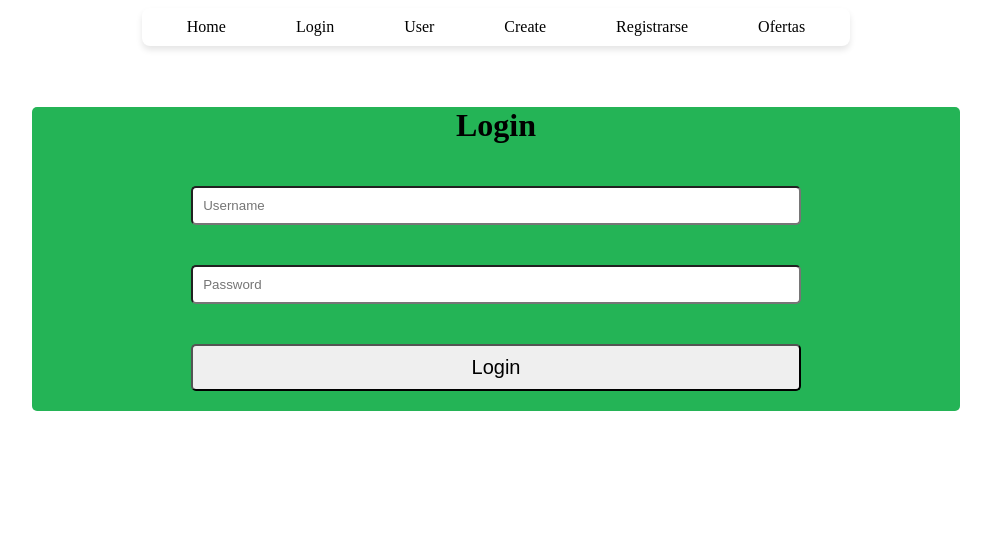
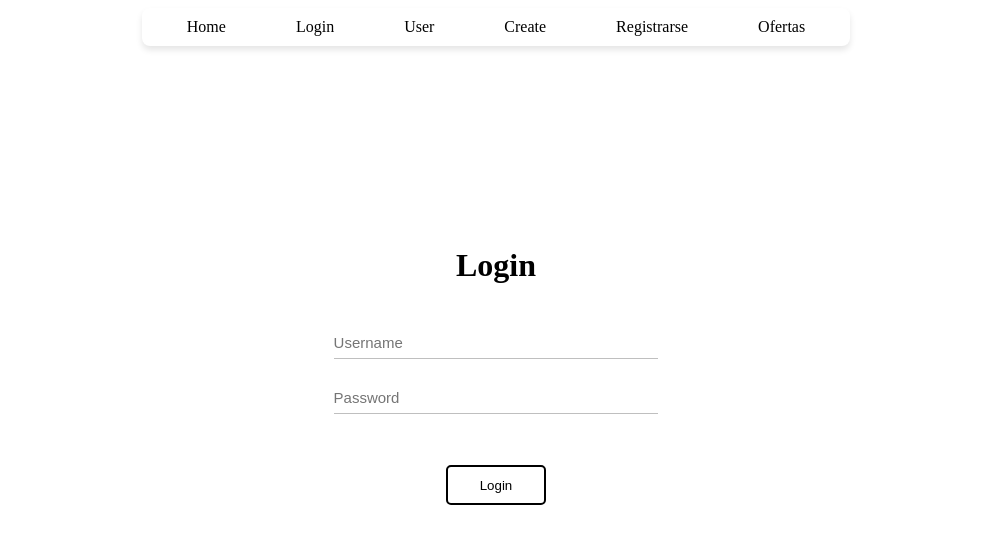
Before and after one commit to David0798C/taimFront, a React (Vite) app: page /Login in a window 1280 px wide. Shown: the top 544 px of the page, without its empty margins (144-1135 px from the left). Built offline with nearby package versions, Linux system fonts and the light colour scheme.

Commit message:
login acabao 100%

```diff
--- a/src/StyledComponents/StyledLogin.js
+++ b/src/StyledComponents/StyledLogin.js
@@ -2,8 +2,11 @@ import styled from "styled-components";
 import { Link } from "react-router-dom";
 
 export const LoginContainer = styled.div`
-  max-width: 80%;
-  background-color: #24b456;
+  max-width: 40%;
+  padding-top: 12%;
+  display: flex;
+  flex-direction: column;
+  align-items: center;
   margin: auto;
   text-align: center;
   border-radius: 5px;
@@ -14,9 +17,7 @@ export const LoginContainer = styled.div`
 
 export const LoginStyle = styled.div`
   margin: auto;
-  width: 70%;
-  display: flex;
-  flex-direction: column;
+  width: 40%;
   border-radius: 5px;
   @media (min-width: 900px) {
     width: 70%;
@@ -24,25 +25,51 @@ export const LoginStyle = styled.div`
 `;
 
 export const Input = styled.input`
-  display: block;
-  margin: 20px;
-  border-radius: 5px;
-  padding: 10px;
+  margin-top: 20px;
+  background-image: linear-gradient(#64e320, #64e320),
+    linear-gradient(#bfbfbf, #bfbfbf);
+  border: 0 none;
+  border-radius: 0;
+  box-shadow: none;
+  float: none;
+  background-color: transparent;
+  background-position: center bottom, center calc(100% - 1px);
+  background-repeat: no-repeat;
+  background-size: 0 2px, 100% 1px;
+  padding: 0;
+
+  color: #bfbfbf;
+  min-height: 35px;
+  display: initial;
+  width: 100%;
+  outline: none;
+  font-size: 15px;
+  &:focus {
+    background-size: 100% 2px, 100% 1px;
+    outline: 0 none;
+    transition-duration: 0.3s;
+    color: #525252;
+  }
 `;
 
 export const Button = styled.button`
-  display: block;
-  margin: 20px;
+  margin-top: 50px;
+  width: 100px;
   border-radius: 5px;
-  padding: 10px;
-  font-size: 20px;
+  padding: 5px;
+  background-color: transparent;
+  border: 2px solid black;
+  color: black;
+  height: 40px;
+
   &:hover {
-    background-color: #ffffff;
-    transition: 0.5s;
+    transition: 0.2s;
+    border-color: #4ad627;
   }
 `;
 
 export const Enlace = styled(Link)`
   text-decoration: none;
   color: black;
+  display: block;
 `;
```
